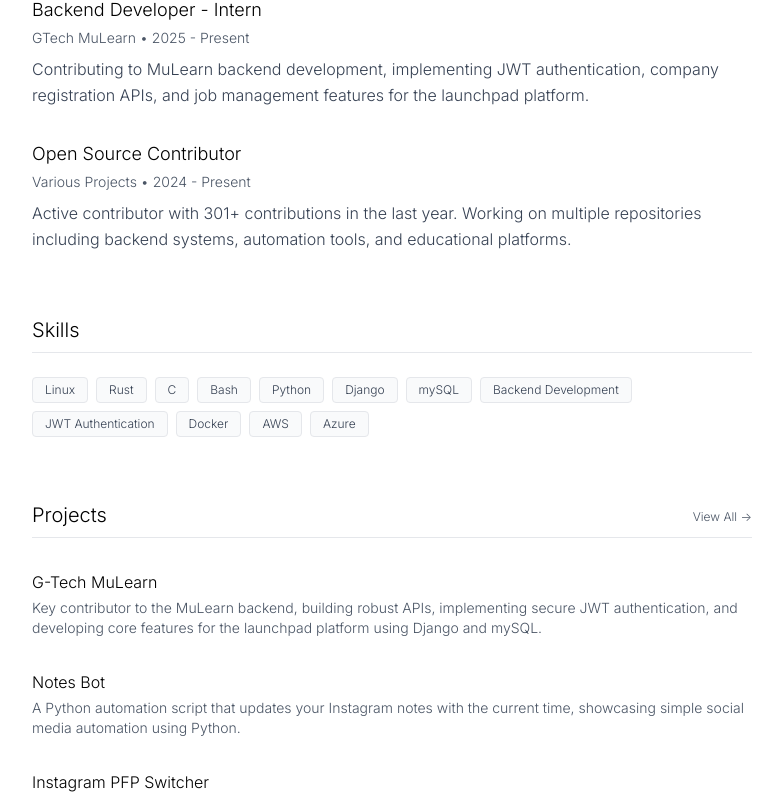
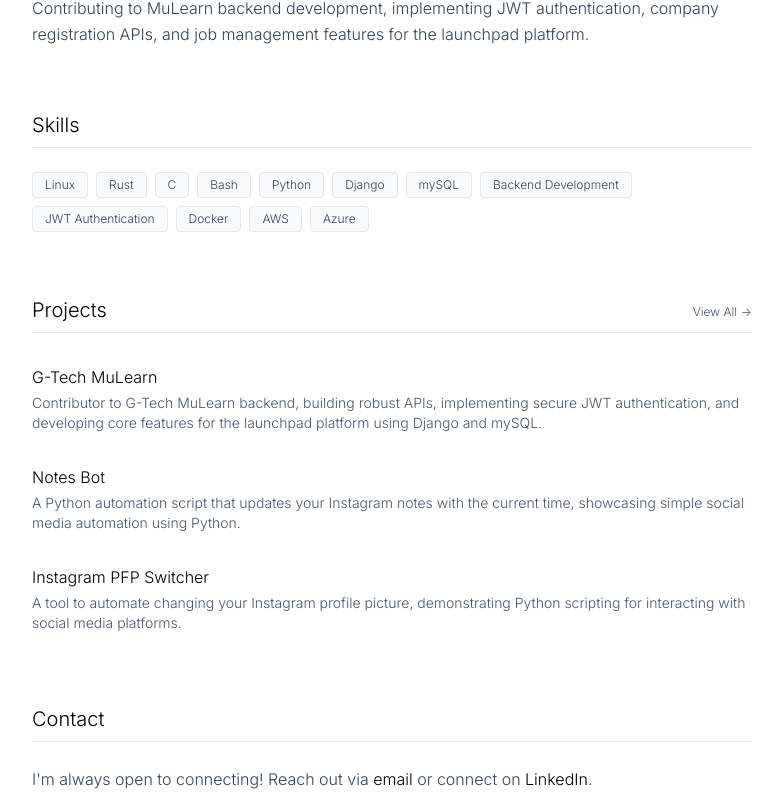
Before and after one commit to mishalshanavas/my-portfolio, a Next.js app: page / in a window 1280 px wide. Shown: the part 694-1494 px from the top of the page, without its empty margins (248-1031 px from the left). Built offline with nearby package versions, Linux system fonts and the light colour scheme.

Commit message:
Refactor code structure for improved readability and maintainability

```diff
--- a/app/lib/config.ts
+++ b/app/lib/config.ts
@@ -21,7 +21,7 @@
   image: "/profile.png",
 };
 export const contact = {
-  text: "Feel free to reach out via email or connect on LinkedIn.",
+  text: `I'm always open to connecting! Reach out via <a href="mailto:mishalshanavas@yahoo.com" class="text-black dark:text-white border-b border-transparent hover:border-gray-300 dark:hover:border-gray-600 transition-colors">email</a> or connect on <a href="https://www.linkedin.com/in/mishalshanavas" target="_blank" rel="noopener noreferrer" class="text-black dark:text-white border-b border-transparent hover:border-gray-300 dark:hover:border-gray-600 transition-colors">LinkedIn</a>.`,
 };
 
 export const aboutMe = `Linux enthusiast currently learning Rust. I build web applications and automation tools using Python, C, and modern web technologies. Passionate about open source development.  Oh, I use Arch btw...`;
@@ -34,13 +34,6 @@
     description:
       "Contributing to MuLearn backend development, implementing JWT authentication, company registration APIs, and job management features for the launchpad platform."
   },
-  {
-    role: "Open Source Contributor",
-    company: "Various Projects",
-    period: "2024 - Present",
-    description:
-      "Active contributor with 301+ contributions in the last year. Working on multiple repositories including backend systems, automation tools, and educational platforms."
-  }
 ];
 
 export const skills = [
@@ -62,11 +55,11 @@
   {
     name: "G-Tech MuLearn",
     url: "https://github.com/gtech-mulearn/mulearnbackend",
-    description: "Key contributor to the MuLearn backend, building robust APIs, implementing secure JWT authentication, and developing core features for the launchpad platform using Django and mySQL.",
-    image: "https://github.com/user-attachments/assets/19b857b4-46f3-4daf-af79-19e21706ac27",
-    imageAlignment: "object-left",
+    description: "Contributor to G-Tech MuLearn backend, building robust APIs, implementing secure JWT authentication, and developing core features for the launchpad platform using Django and mySQL.",
+    image: "/mulearn.png",
+    imageAlignment: "object-center",
     featured: true,
-    tech: ["Python", "Django", "mySQL", "JWT Authentication"],
+    tech: ["Python", "Django", "Database Design","mySQL", "JWT Authentication"],
   },
   {
     name: "Notes Bot",
--- a/app/page.tsx
+++ b/app/page.tsx
@@ -56,9 +56,9 @@
 
         {/* About Section */}
         <section className="mb-16">
-          <h2 className="text-xl font-light mb-6 text-black dark:text-white border-b border-gray-200 dark:border-gray-800 pb-2">
+          {/*<h2 className="text-xl font-light mb-6 text-black dark:text-white border-b border-gray-200 dark:border-gray-800 pb-2">
             About
-          </h2>
+          </h2>*/}
           <p className="text-gray-700 dark:text-gray-300 leading-relaxed font-light">
             {aboutMe}
           </p>
@@ -141,25 +141,10 @@
           <h2 className="text-xl font-light mb-6 text-black dark:text-white border-b border-gray-200 dark:border-gray-800 pb-2">
             Contact
           </h2>
-          <p className="text-gray-700 dark:text-gray-300 font-light leading-relaxed">
-            {contact.text}{" "}
-            <a
-              href={socialLinks.email}
-              className="text-black dark:text-white border-b border-transparent hover:border-gray-300 dark:hover:border-gray-600 transition-colors"
-            >
-              email
-            </a>
-            {" "}or connect on{" "}
-            <a
-              href={socialLinks.linkedin}
-              className="text-black dark:text-white border-b border-transparent hover:border-gray-300 dark:hover:border-gray-600 transition-colors"
-              target="_blank"
-              rel="noopener noreferrer"
-            >
-              LinkedIn
-            </a>
-            .
-          </p>
+          <p
+            className="text-gray-700 dark:text-gray-300 font-light leading-relaxed"
+            dangerouslySetInnerHTML={{ __html: contact.text }}
+          />
         </section>
       </div>
     </div>
```
Also changed, not shown: public/mulearn.png (added), public/profile.png.
